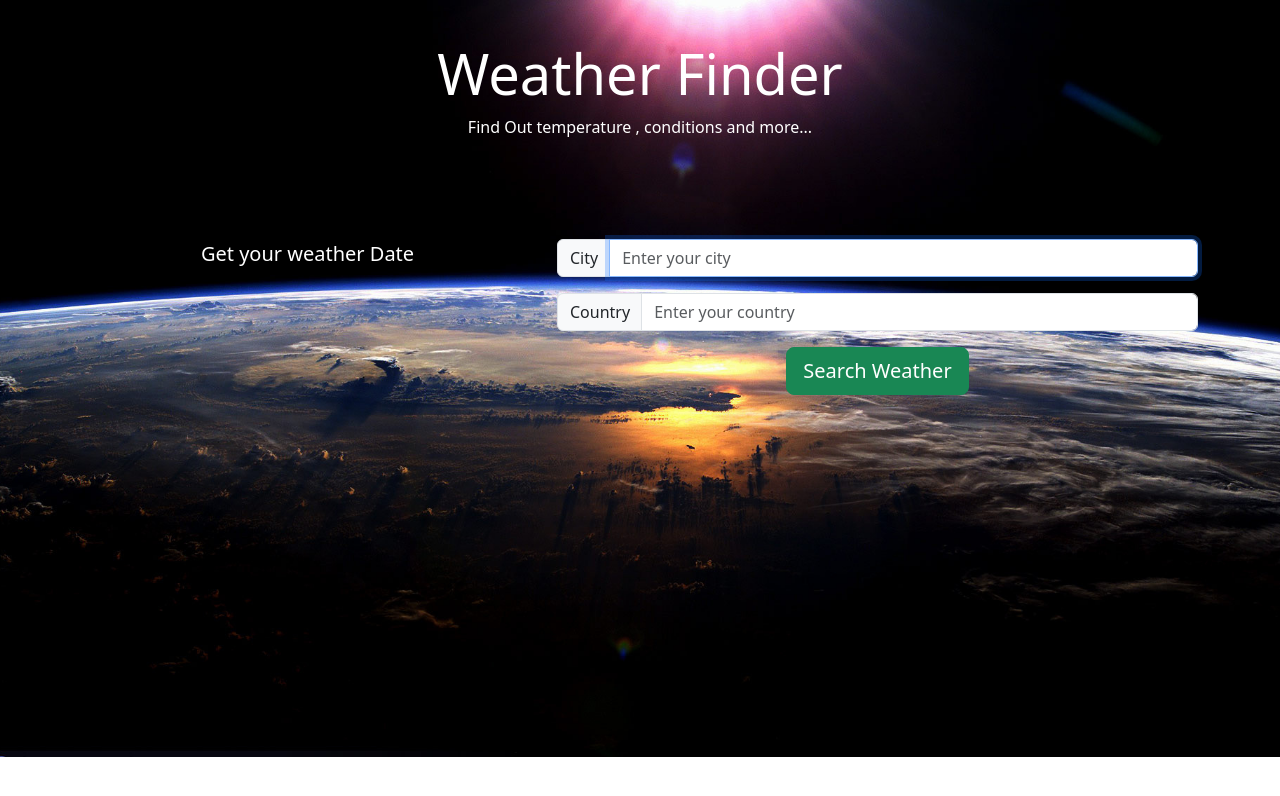
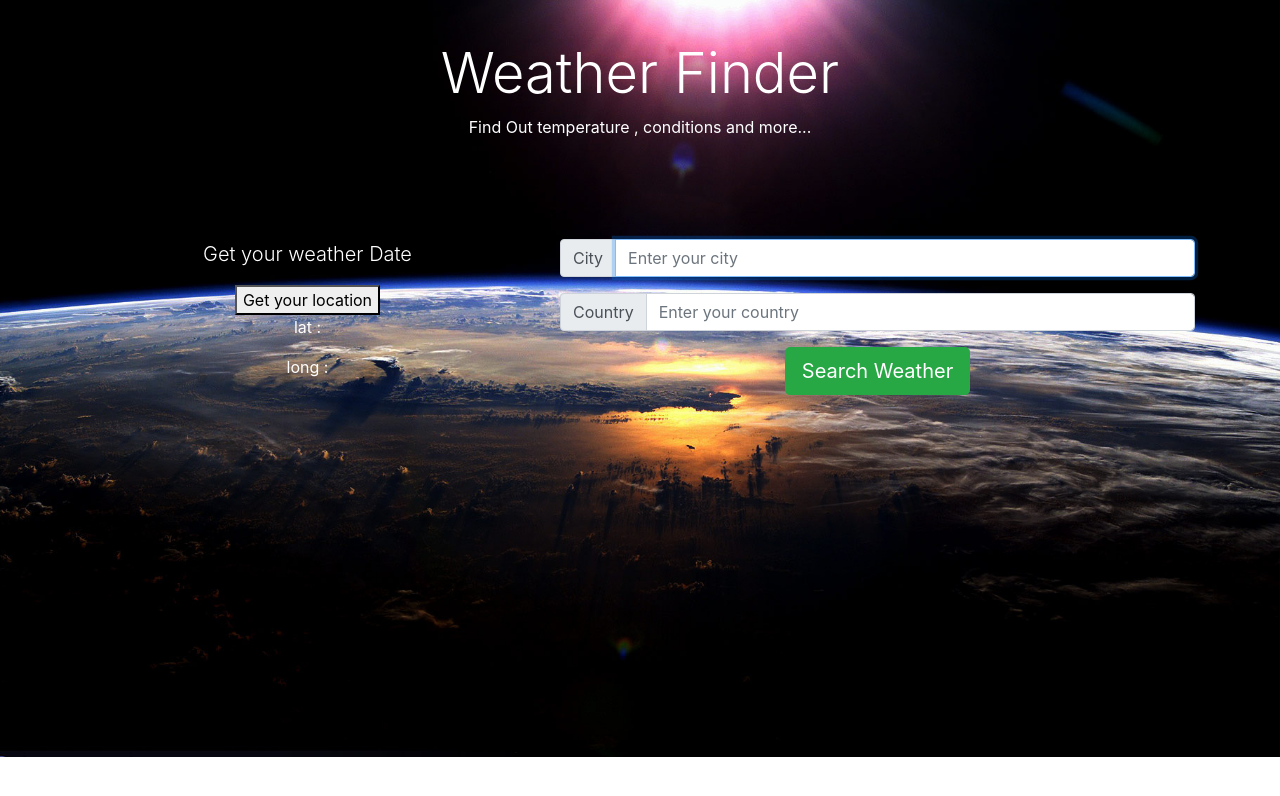
Before and after one commit to Abdo-Hassan/weather-app, a React (Create React App) app: page / in a window 1280 px wide. Shown: the top 796 px of the page. Built offline with nearby package versions, Linux system fonts and the light colour scheme.

Commit message:
get the use location

```diff
--- a/src/App.css
+++ b/src/App.css
@@ -1,6 +1,3 @@
-/* import bootstrap */
-@import 'bootstrap/dist/css/bootstrap.min.css';
-
 /* app component */
 .App {
   text-align: center;
--- a/src/components/weather/WeatherForm.js
+++ b/src/components/weather/WeatherForm.js
@@ -17,6 +17,7 @@ const WeatherForm = () => {
   const onSubmit = e => {
     e.preventDefault();
     getWeather(city, country);
+    setInfo({ city: '', country: '' });
   };
 
   return (
--- a/src/components/weather/WeatherUser.js
+++ b/src/components/weather/WeatherUser.js
@@ -1,9 +1,32 @@
-import React from 'react';
+import React, { useState } from 'react';
 
 const WeatherUser = () => {
+  const [location, setLocation] = useState({
+    lat: '',
+    long: ''
+  });
+
+  const { lat, long } = location;
+  // get the user current location
+  const getLocation = () => {
+    const location = navigator && navigator.geolocation;
+    // get the long && lat
+    if (location) {
+      location.getCurrentPosition(position => {
+        setLocation({
+          lat: position.coords.latitude,
+          long: position.coords.longitude
+        });
+      });
+    }
+  };
+
   return (
     <div>
       <p className='lead'>Get your weather Date</p>
+      <button onClick={getLocation}>Get your location</button>
+      <p>lat : {lat}</p>
+      <p>long : {long}</p>
     </div>
   );
 };
```
